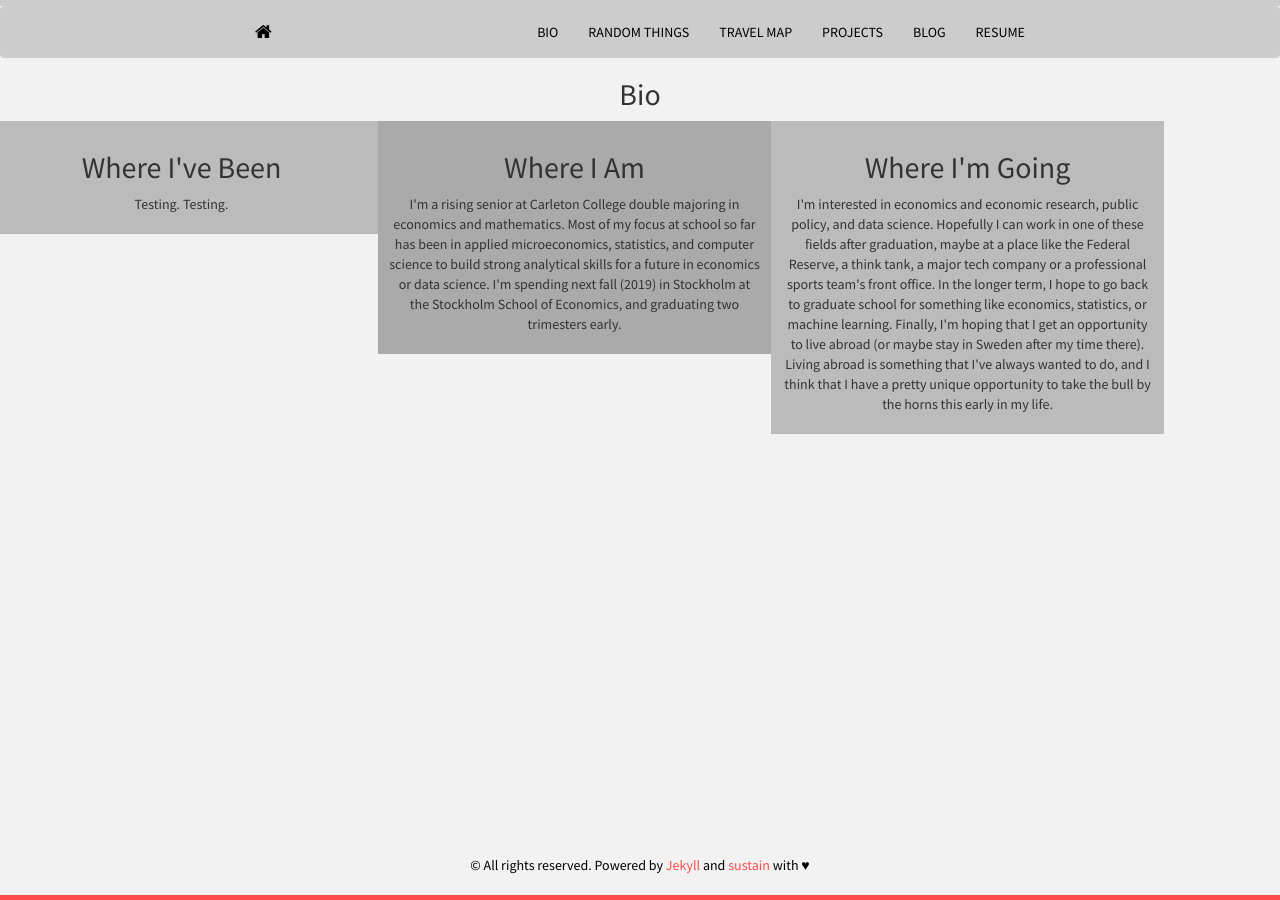
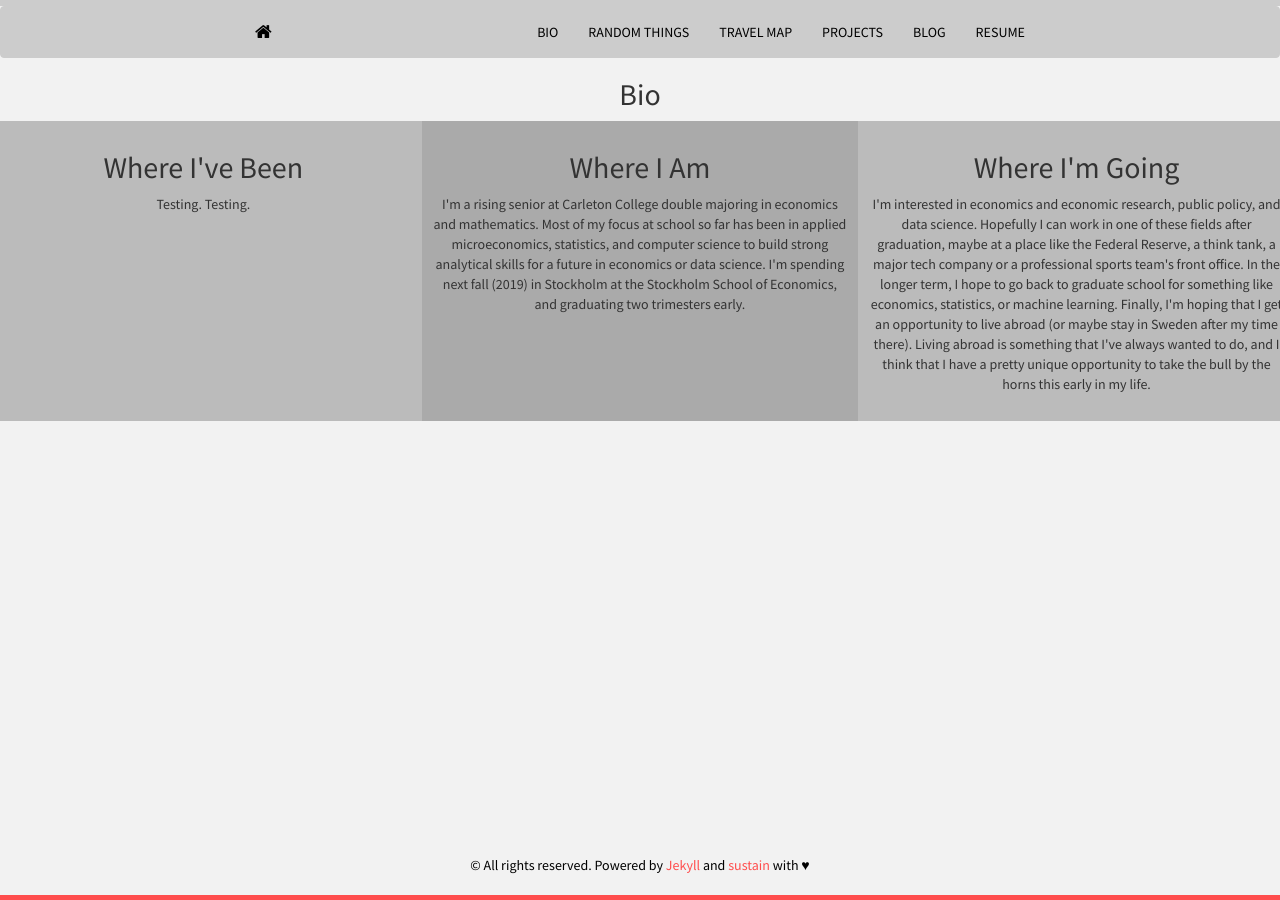
Before and after one commit to mrkaye97/mrkaye97.github.io, a Jekyll site: the page built from bio.html, in a window 1280 px wide. Built offline with Jekyll 4.4.1, drawn with Linux system fonts in a browser that asks for light colours; nearby versions of some CDN libraries.

Commit message:
Update bio.html

```diff
--- a/bio.html
+++ b/bio.html
@@ -21,11 +21,12 @@ Title: Bio
   box-sizing: border-box;
 }
 
-/* Create two equal columns that floats next to each other */
+/* Create three equal columns that floats next to each other */
 .column {
   float: left;
-  width: 30%;
+  width: 33.33%;
   padding: 10px;
+  height: 300px; /* Should be removed. Only for demonstration */
 }
 
 /* Clear floats after the columns */
@@ -35,10 +36,10 @@ Title: Bio
   clear: both;
 }
 
-/* Responsive layout - makes the two columns stack on top of each other instead of next to each other */
+/* Responsive layout - makes the three columns stack on top of each other instead of next to each other */
 @media screen and (max-width: 600px) {
   .column {
-    width: 60%;
+    width: 100%;
   }
 }
 </style>
```
